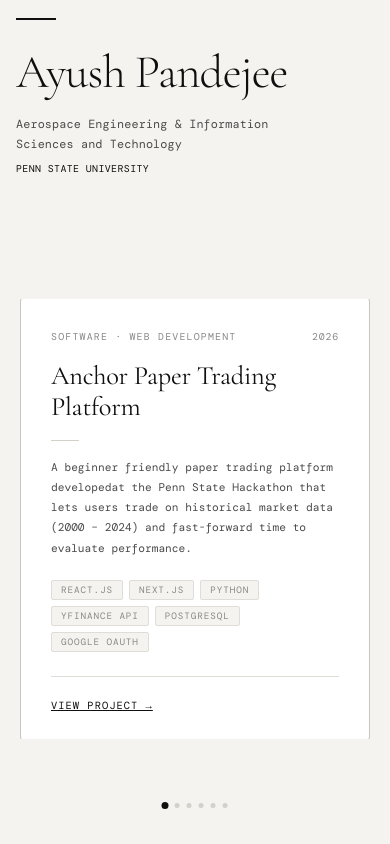
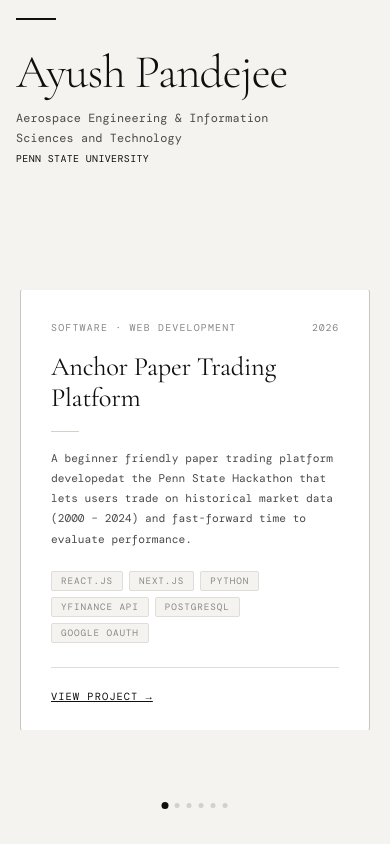
Before and after one commit to ayushp06/Dev-Portfolio, a React (Vite) app: page / in a window 390 px wide. Built offline with nearby package versions, Linux system fonts and the light colour scheme; a web font is replaced by a local one.

Commit message:
style(hero): reduce vertical spacing on mobile for better clarity

```diff
--- a/src/components/Hero.css
+++ b/src/components/Hero.css
@@ -82,16 +82,16 @@
 
   .hero-name {
     font-size: clamp(2.35rem, 12vw, 3.3rem);
-    margin-bottom: 18px;
+    margin-bottom: 12px;
   }
 
   .hero-desc {
     max-width: 42ch;
     white-space: normal;
-    margin-bottom: 8px;
+    margin-bottom: 4px;
   }
 
   .hero-school {
-    margin-bottom: 24px;
+    margin-bottom: 16px;
   }
 }
```
